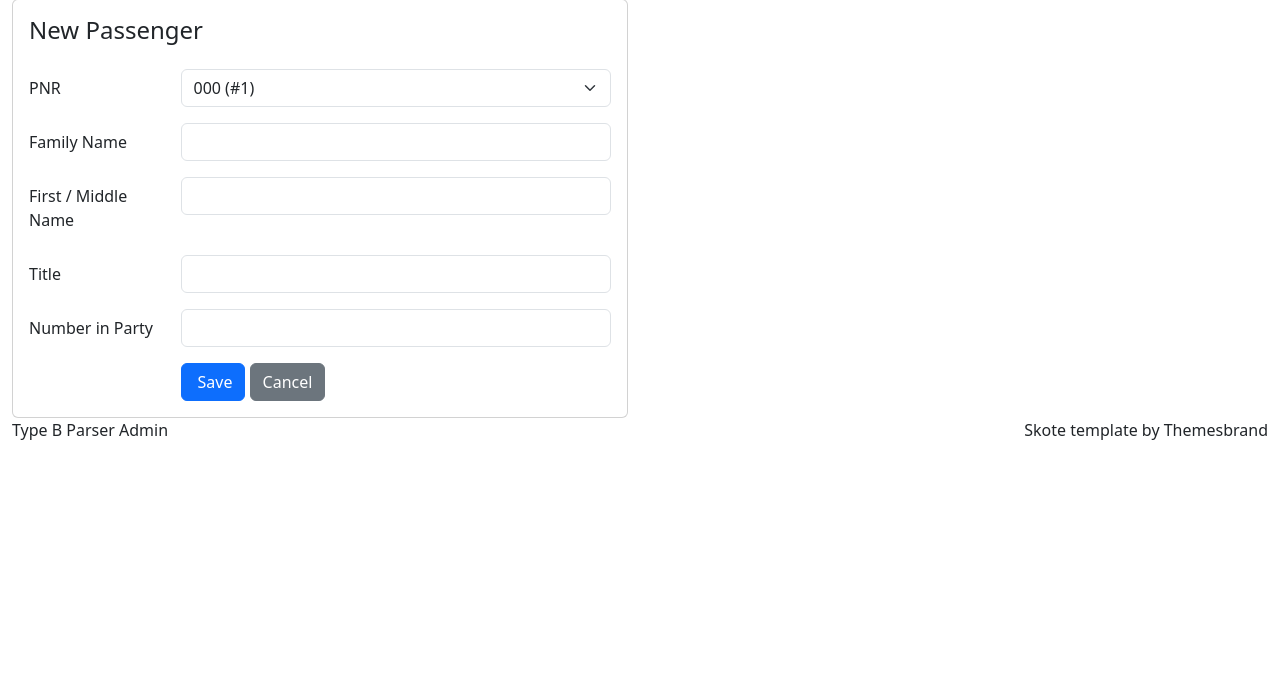
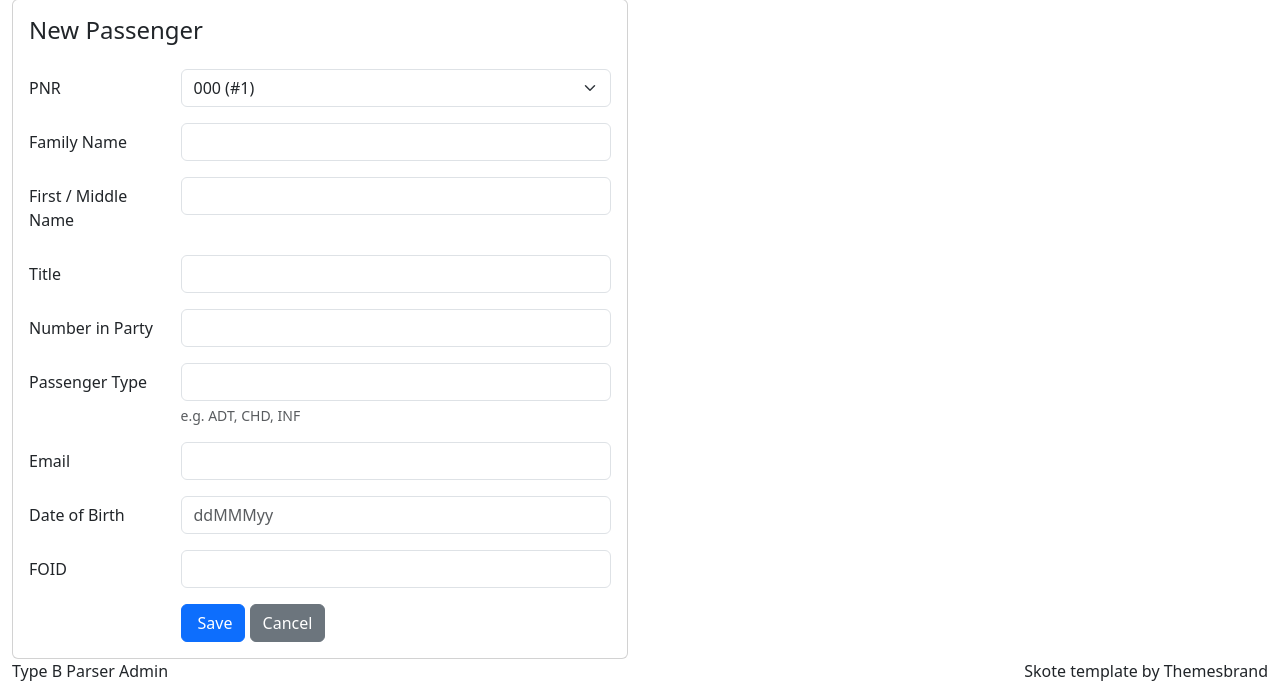
Before and after one commit to leon-cst/typeB-parser-prototype, a Flask app: page /agreements/passengers/new in a window 1280 px wide. Shown: the part 542-1225 px from the top of the page. Before the commit the page ends 982 px from the top, so only its background shows below. Run offline with Flask 3, Linux system fonts and the light colour scheme; tables that the repository leaves empty hold one stand-in row (values such as "Sample post"); some libraries are stand-ins or nearby versions.

Commit message:
added new columns to segment and passenger

```diff
--- a/templates/passengers/form.html
+++ b/templates/passengers/form.html
@@ -58,6 +58,39 @@
                         </div>
                     </div>
 
+                    <div class="mb-3 row">
+                        <label class="col-md-3 col-form-label">Passenger Type</label>
+                        <div class="col-md-9">
+                            {{ form.Passenger_Type(class="form-control" + (" is-invalid" if form.Passenger_Type.errors else "")) }}
+                            {% for error in form.Passenger_Type.errors %}<div class="invalid-feedback">{{ error }}</div>{% endfor %}
+                            <div class="form-text">e.g. ADT, CHD, INF</div>
+                        </div>
+                    </div>
+
+                    <div class="mb-3 row">
+                        <label class="col-md-3 col-form-label">Email</label>
+                        <div class="col-md-9">
+                            {{ form.Email(class="form-control" + (" is-invalid" if form.Email.errors else "")) }}
+                            {% for error in form.Email.errors %}<div class="invalid-feedback">{{ error }}</div>{% endfor %}
+                        </div>
+                    </div>
+
+                    <div class="mb-3 row">
+                        <label class="col-md-3 col-form-label">Date of Birth</label>
+                        <div class="col-md-9">
+                            {{ form.Date_Of_Birth_Raw(class="form-control" + (" is-invalid" if form.Date_Of_Birth_Raw.errors else ""), placeholder="ddMMMyy") }}
+                            {% for error in form.Date_Of_Birth_Raw.errors %}<div class="invalid-feedback">{{ error }}</div>{% endfor %}
+                        </div>
+                    </div>
+
+                    <div class="mb-3 row">
+                        <label class="col-md-3 col-form-label">FOID</label>
+                        <div class="col-md-9">
+                            {{ form.Foid(class="form-control" + (" is-invalid" if form.Foid.errors else "")) }}
+                            {% for error in form.Foid.errors %}<div class="invalid-feedback">{{ error }}</div>{% endfor %}
+                        </div>
+                    </div>
+
                     <div class="row">
                         <div class="col-md-9 offset-md-3">
                             <button type="submit" class="btn btn-primary">
--- a/templates/passengers/list.html
+++ b/templates/passengers/list.html
@@ -26,6 +26,8 @@
                                 <th>Family Name</th>
                                 <th>First/Middle Name</th>
                                 <th>Title</th>
+                                <th>Type</th>
+                                <th>Email</th>
                                 <th>Party Size</th>
                                 <th>Actions</th>
                             </tr>
@@ -38,6 +40,8 @@
                                 <td>{{ p.Family_Name }}</td>
                                 <td>{{ p.First_Name_Middle_Name or "—" }}</td>
                                 <td>{{ p.Title or "—" }}</td>
+                                <td>{{ p.Passenger_Type or "—" }}</td>
+                                <td>{{ p.Email or "—" }}</td>
                                 <td>{{ p.Number_In_Party or "—" }}</td>
                                 <td>
                                     <a href="{{ url_for('dashboard.edit_passenger', passenger_id=p.Passenger_ID) }}"
@@ -55,7 +59,7 @@
                             </tr>
                             {% else %}
                             <tr>
-                                <td colspan="7" class="text-center text-muted">No passengers yet.</td>
+                                <td colspan="9" class="text-center text-muted">No passengers yet.</td>
                             </tr>
                             {% endfor %}
                         </tbody>
--- a/typeb/web/dashboard.py
+++ b/typeb/web/dashboard.py
@@ -322,6 +322,10 @@ def new_passenger():
             First_Name_Middle_Name=form.First_Name_Middle_Name.data or None,
             Title=form.Title.data or None,
             Number_In_Party=number_in_party,
+            Passenger_Type=form.Passenger_Type.data or None,
+            Email=form.Email.data or None,
+            Date_Of_Birth_Raw=form.Date_Of_Birth_Raw.data or None,
+            Foid=form.Foid.data or None,
         )
         db.session.add(passenger)
         db.session.commit()
@@ -337,7 +341,10 @@ def edit_passenger(passenger_id):
     if passenger is None:
         abort(404)
 
-    form = PassengerForm(obj=passenger)
+    form = PassengerForm(
+        obj=passenger,
+        Number_In_Party=str(passenger.Number_In_Party) if passenger.Number_In_Party else "",
+    )
     form.PNR_ID.choices = _pnr_choices()
 
     if form.validate_on_submit():
@@ -349,13 +356,17 @@ def edit_passenger(passenger_id):
                     raise ValueError
             except ValueError:
                 form.Number_In_Party.errors.append("Must be a positive whole number.")
-                return render_template("passengers/form.html", form=form, passenger=None)
+                return render_template("passengers/form.html", form=form, passenger=passenger)
 
         passenger.PNR_ID = form.PNR_ID.data
         passenger.Family_Name = form.Family_Name.data
         passenger.First_Name_Middle_Name = form.First_Name_Middle_Name.data or None
         passenger.Title = form.Title.data or None
         passenger.Number_In_Party = number_in_party
+        passenger.Passenger_Type = form.Passenger_Type.data or None
+        passenger.Email = form.Email.data or None
+        passenger.Date_Of_Birth_Raw = form.Date_Of_Birth_Raw.data or None
+        passenger.Foid = form.Foid.data or None
         db.session.commit()
         flash(f"Passenger {passenger.Family_Name} updated.", "success")
         return redirect(url_for("dashboard.list_passengers"))
@@ -411,14 +422,27 @@ def new_segment():
             form.Departure_Time.errors.append("Expected format HH:MM.")
             return render_template("segments/form.html", form=form, segment=None)
 
+        number_in_party = None
+        if form.Number_In_Party.data:
+            try:
+                number_in_party = int(form.Number_In_Party.data)
+                if number_in_party < 1:
+                    raise ValueError
+            except ValueError:
+                form.Number_In_Party.errors.append("Must be a positive whole number.")
+                return render_template("segments/form.html", form=form, segment=None)
+
         segment = FlightSegment(
             PNR_ID=form.PNR_ID.data,
+            Airline_Code=form.Airline_Code.data or None,
             Flight_Number=form.Flight_Number.data,
             RBD_Class=form.RBD_Class.data or None,
             Flight_Date=flight_date,
+            Flight_Date_Raw=None,  # only set by the parser mapper, not manual entry
             Boarding_Point=form.Boarding_Point.data,
             Off_Point=form.Off_Point.data,
             Action_Code=form.Action_Code.data or None,
+            Number_In_Party=number_in_party,
             Departure_Time=departure_time,
             Arrival_Time=arrival_time,
         )
@@ -438,9 +462,10 @@ def edit_segment(segment_id):
 
     form = FlightSegmentForm(
         obj=segment,
-        Flight_Date=segment.Flight_Date.isoformat(),
+        Flight_Date=segment.Flight_Date.isoformat() if segment.Flight_Date else "",
         Departure_Time=segment.Departure_Time.isoformat(timespec="minutes") if segment.Departure_Time else "",
         Arrival_Time=segment.Arrival_Time.isoformat(timespec="minutes") if segment.Arrival_Time else "",
+        Number_In_Party=str(segment.Number_In_Party) if segment.Number_In_Party else "",
     )
     form.PNR_ID.choices = _pnr_choices()
     form.Action_Code.choices = _segment_status_choices()
@@ -459,13 +484,25 @@ def edit_segment(segment_id):
             form.Departure_Time.errors.append("Expected format HH:MM.")
             return render_template("segments/form.html", form=form, segment=segment)
 
+        number_in_party = None
+        if form.Number_In_Party.data:
+            try:
+                number_in_party = int(form.Number_In_Party.data)
+                if number_in_party < 1:
+                    raise ValueError
+            except ValueError:
+                form.Number_In_Party.errors.append("Must be a positive whole number.")
+                return render_template("segments/form.html", form=form, segment=segment)
+
         segment.PNR_ID = form.PNR_ID.data
+        segment.Airline_Code = form.Airline_Code.data or None
         segment.Flight_Number = form.Flight_Number.data
         segment.RBD_Class = form.RBD_Class.data or None
         segment.Flight_Date = flight_date
         segment.Boarding_Point = form.Boarding_Point.data
         segment.Off_Point = form.Off_Point.data
         segment.Action_Code = form.Action_Code.data or None
+        segment.Number_In_Party = number_in_party
         segment.Departure_Time = departure_time
         segment.Arrival_Time = arrival_time
         db.session.commit()
--- a/typeb/web/forms.py
+++ b/typeb/web/forms.py
@@ -179,12 +179,8 @@ class PnrForm(FlaskForm):
 
     POS_Travel_Agent_ID = StringField(
         "POS Travel Agent ID",
-        validators=[
-            Optional(),
-            Length(max=20),
-            Regexp(_TRAVEL_AGENT_ID_RE, message="Expected digits only, e.g. 12345678"),
-        ],
-        filters=[lambda v: v.strip() if v else v],
+        validators=[Optional(), Length(max=20)],
+        filters=[lambda v: v.strip().upper() if v else v],
     )
 
     POS_City_Code = StringField(
@@ -215,7 +211,7 @@ class PassengerForm(FlaskForm):
         "PNR",
         validators=[DataRequired()],
         coerce=int,
-        choices=[],  # populated in the route from real PNR rows
+        choices=[],
     )
 
     Family_Name = StringField(
@@ -246,7 +242,31 @@ class PassengerForm(FlaskForm):
         filters=[lambda v: v.strip() if v else v],
     )
 
+    Passenger_Type = StringField(
+        "Passenger Type",
+        validators=[Optional(), Length(max=5)],
+        filters=[lambda v: v.strip().upper() if v else v],
+    )
 
+    Email = StringField(
+        "Email",
+        validators=[Optional(), Length(max=255)],
+        filters=[lambda v: v.strip().upper() if v else v],
+    )
+
+    Date_Of_Birth_Raw = StringField(
+        "Date of Birth (ddMMMyy)",
+        validators=[Optional(), Length(max=10)],
+        filters=[lambda v: v.strip().upper() if v else v],
+    )
+
+    Foid = StringField(
+        "FOID",
+        validators=[Optional(), Length(max=50)],
+        filters=[lambda v: v.strip().upper() if v else v],
+    )
+
+_AIRLINE_CODE_RE = re.compile(r"^[A-Z0-9]{2,3}$")
 
 class FlightSegmentForm(FlaskForm):
     PNR_ID = SelectField(
@@ -254,6 +274,16 @@ class FlightSegmentForm(FlaskForm):
         validators=[DataRequired()],
         coerce=int,
         choices=[],
+    )
+
+    Airline_Code = StringField(
+        "Airline Code",
+        validators=[
+            Optional(),
+            Length(min=2, max=3),
+            Regexp(_AIRLINE_CODE_RE, message="Expected 2-3 uppercase letters/digits, e.g. 8G"),
+        ],
+        filters=[lambda v: v.strip().upper() if v else v],
     )
 
     Flight_Number = StringField(
@@ -305,7 +335,13 @@ class FlightSegmentForm(FlaskForm):
     Action_Code = SelectField(
         "Action Code",
         validators=[Optional()],
-        choices=[],  # populated in the route from segment_status_codes.yaml
+        choices=[],
+    )
+
+    Number_In_Party = StringField(
+        "Number in Party",
+        validators=[Optional()],
+        filters=[lambda v: v.strip() if v else v],
     )
 
     Departure_Time = StringField(
@@ -320,7 +356,6 @@ class FlightSegmentForm(FlaskForm):
         filters=[lambda v: v.strip() if v else v],
     )
 
-_AIRLINE_CODE_RE = re.compile(r"^[A-Z]{2}$")
 
 class OsiForm(FlaskForm):
     PNR_ID = SelectField(
```
Also changed, not shown: migrations/versions/90d81272fb56_add_parser_sourced_columns_to_flight_.py (added, +56 -0 lines), templates/segments/form.html (+16 -0 lines), templates/segments/list.html (+6 -2 lines), typeb/db/models.py (+12 -3 lines).
